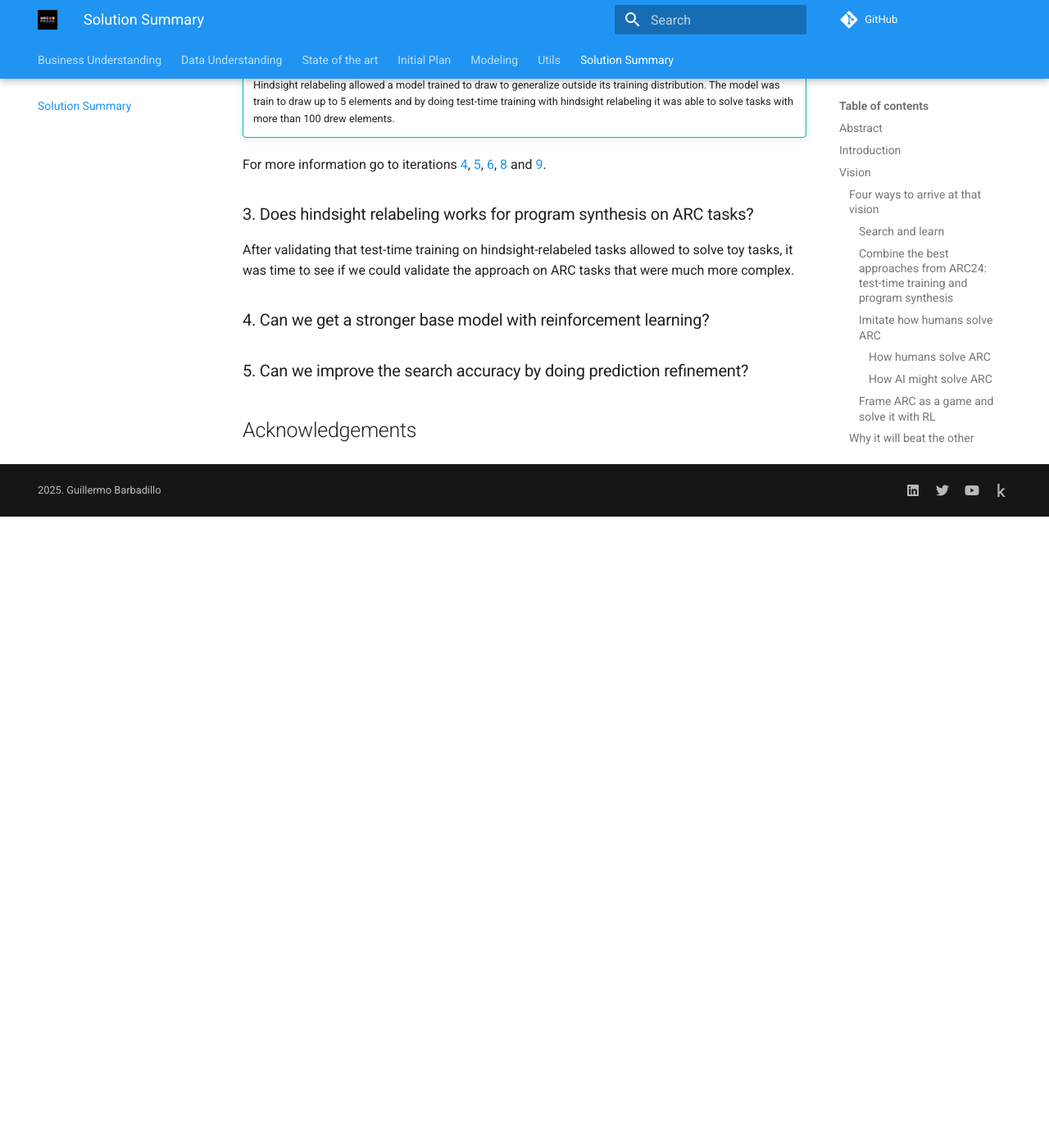
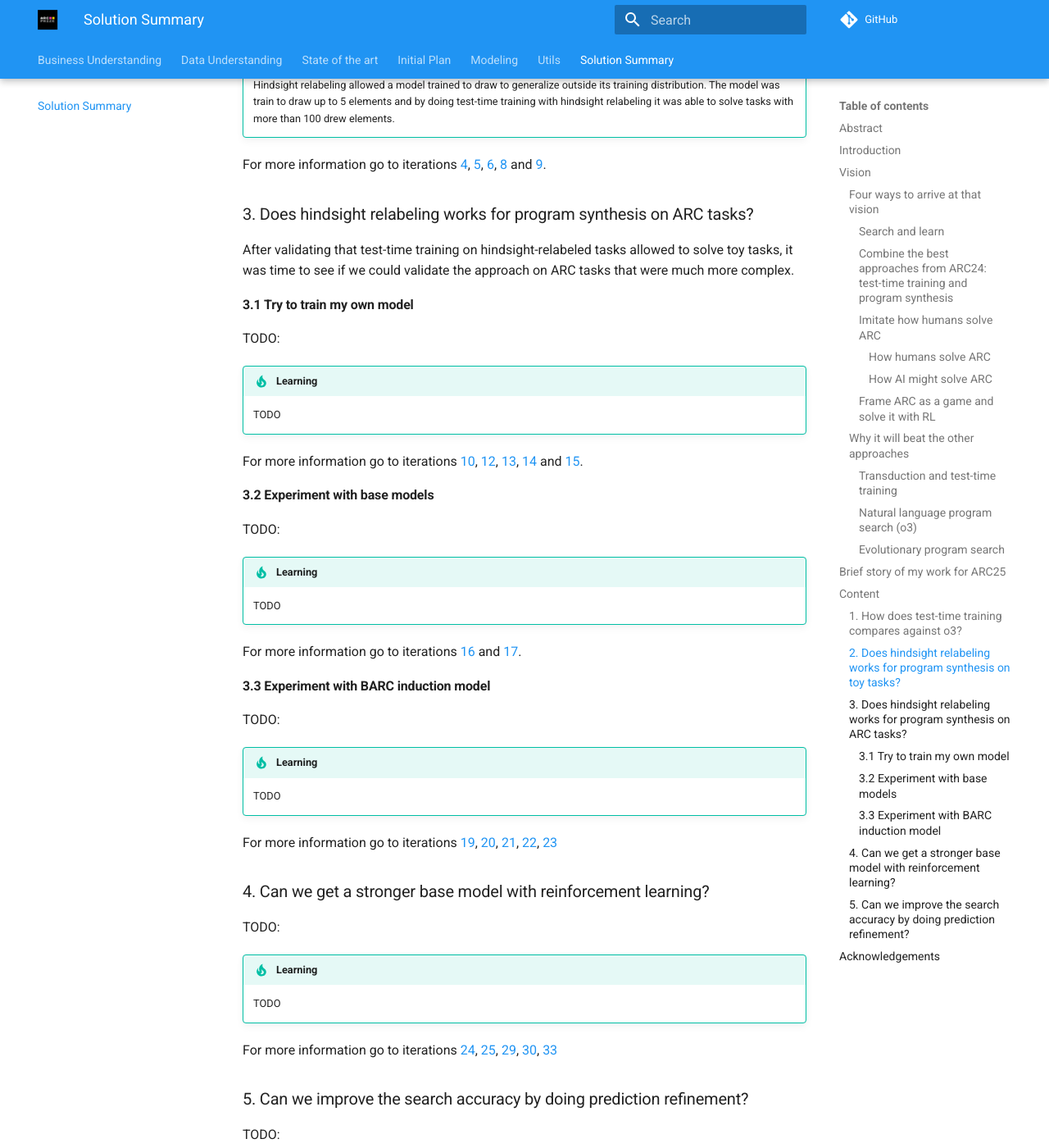
Before and after one commit to ironbar/arc25, an MkDocs documentation site: the page built from docs/05_Solution_Summary.md, in a window 1280 px wide and 1400 px high, scrolled down 10016 px. Shown: the whole window at 82% size. Built offline with MkDocs 1.6.1 and Material for MkDocs 9.7.7, drawn with Linux system fonts in a browser that asks for light colours; comment, search, counter and statistics services are not loaded; before the commit the page ends 10646 px from its top, so only the background shows below that; some of the changed text lies outside the part shown.

Commit message:
added links

```diff
--- a/docs/05_Solution_Summary.md
+++ b/docs/05_Solution_Summary.md
@@ -277,8 +277,54 @@ For more information go to iterations [4](modeling/Iteration_04_first_steps_with
 
 After validating that test-time training on hindsight-relabeled tasks allowed to solve toy tasks, it was time to see if we could validate the approach on ARC tasks that were much more complex.
 
+#### 3.1 Try to train my own model
+
+TODO:
+
+!!! tip "Learning"
+
+    TODO
+
+For more information go to iterations [10](modeling/Iteration_10_solve_arc_tasks.md), [12](modeling/Iteration_12_solve_a_few_arc_tasks.md), [13](modeling/Iteration_13_reflections.md), [14](modeling/Iteration_14_optimize_inference.md) and [15](modeling/Iteration_15_the_path_forward.md).
+
+#### 3.2 Experiment with base models
+
+TODO:
+
+!!! tip "Learning"
+
+    TODO
+
+For more information go to iterations [16](modeling/Iteration_16_search_with_base_models.md) and [17](modeling/Iteration_17_increase_search_diversity.md).
+
+#### 3.3 Experiment with BARC induction model
+
+TODO:
+
+!!! tip "Learning"
+
+    TODO
+
+For more information go to iterations [19](modeling/Iteration_19_search_with_BARC.md), [20](modeling/Iteration_20_data_augmentation_with_BARC.md), [21](modeling/Iteration_21_fix_bug_with_data.md), [22](modeling/Iteration_22_ttt_BARC.md), [23](modeling/Iteration_23_ttt_BARC_v2.md)
+
 ### 4. Can we get a stronger base model with reinforcement learning?
+
+TODO:
+
+!!! tip "Learning"
+
+    TODO
+
+For more information go to iterations [24](modeling/Iteration_24_RL_BARC.md), [25](modeling/Iteration_25_debug_parallel_code_execution.md), [29](modeling/Iteration_29_multi-gpu-rl.md), [30](modeling/Iteration_30_solve_RL_collapse.md), [33](modeling/Iteration_33_rl_barc.md)
 
 ### 5. Can we improve the search accuracy by doing prediction refinement?
 
+TODO:
+
+!!! tip "Learning"
+
+    TODO
+
+For more information go to iterations [28](modeling/Iteration_28_refine_predictions.md), [34](modeling/Iteration_34_multi-turn_rl.md)
+
 ## Acknowledgements
```
